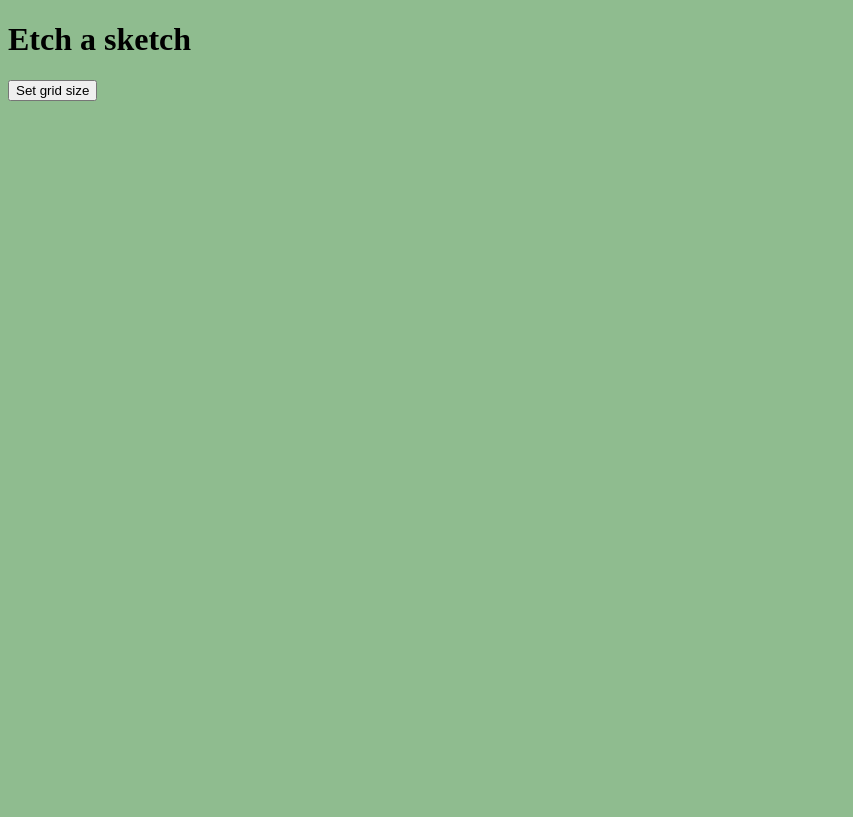
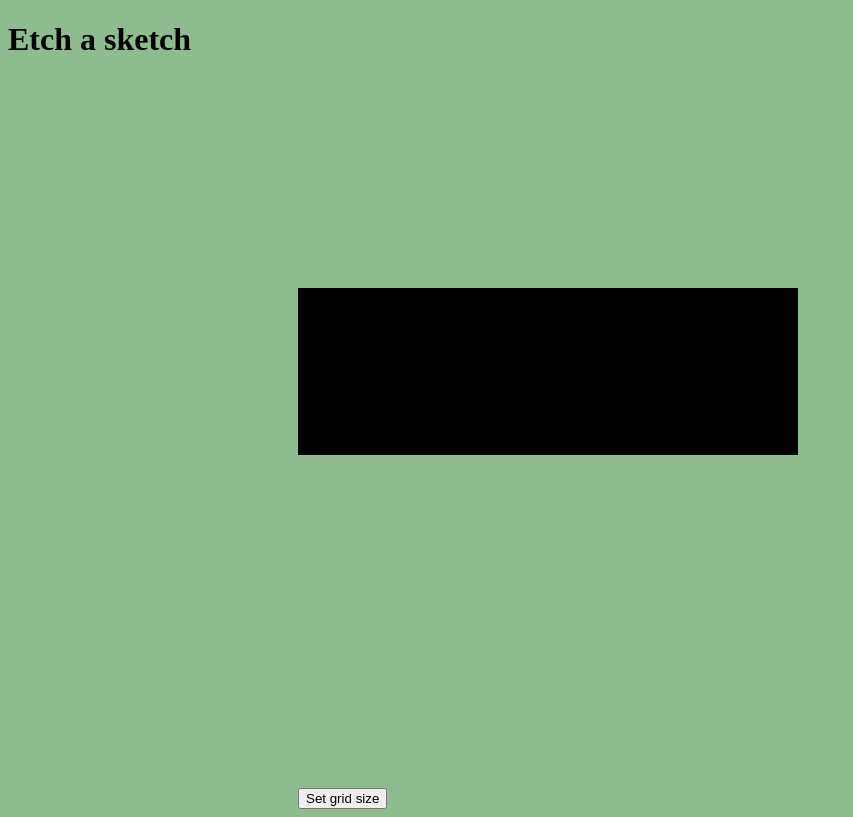
Before and after one commit to Schnretzl/etch-a-sketch, a plain HTML site: page index.html in a window 1280 px wide. Shown: the whole page, without its empty margins (0-853 px from the left). Drawn offline with Linux system fonts and the light colour scheme.

Commit message:
Make divs squares, first code for color change

```diff
--- a/code.js
+++ b/code.js
@@ -2,15 +2,18 @@ const board = document.querySelector('#grid');
 let boardSize = 3;
 
 function createBoard(size){
+    let tileSize = parseFloat(500 / size);
     for(let row = 0; row < size; row++){
         for(let col = 0; col < size; col++){
             let square = document.createElement('div');
-            square.className += "square" + col + row;
+            square.setAttribute('id',"square" + row + col);
+            square.style.height = tileSize + 'px';
+            square.style.width = tileSize + 'px';
+            document.addEventListener('mouseover', () => square.style.backgroundColor = 'black');
             board.appendChild(square);
         }
     }
 }
 
-function changeColor(){}
 
 createBoard(boardSize);
--- a/style.css
+++ b/style.css
@@ -2,6 +2,18 @@ body{
     background-color: darkseagreen;
 }
 
-.grid{
-    display: grid;
+#grid{
+    display: flex;
+    width: 500px;
+    height: 500px;
 }
+
+#content{
+    margin-top: 230px;
+    margin-left: 290px;
+}
+
+div[class*='square']{
+    border: solid;
+    border-width: 1px;
+}
```
Also changed, not shown: index.html (+1 -0 lines).
